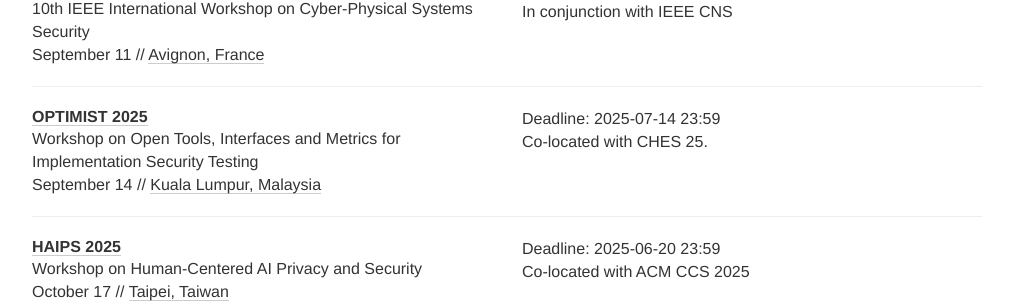
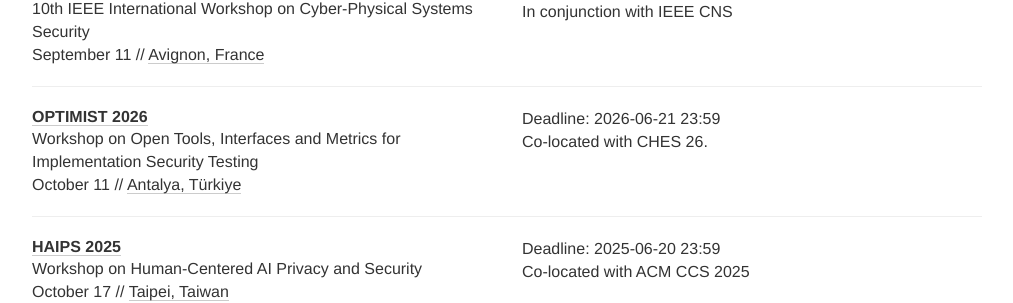
Before and after one commit to sec-deadlines/sec-deadlines.github.io, a Jekyll site: the page built from index.html, in a window 1280 px wide and 900 px high, scrolled down 23070 px. Shown: the part 152-455 px from the top of the window, without its empty margins (133-1146 px from the left). Built offline with Jekyll 4.4.1, drawn with Linux system fonts in a browser that asks for light colours; nearby versions of some CDN libraries; comment, search, counter and statistics services are not loaded.

Commit message:
Update conferences.yml
Updated OPTIMIST 25 entry with OPTIMIST 26 info

```diff
--- a/_data/conferences.yml
+++ b/_data/conferences.yml
@@ -1541,13 +1541,13 @@
 
 - name: OPTIMIST
   description: Workshop on Open Tools, Interfaces and Metrics for Implementation Security Testing
-  year: 2025
-  link: https://optimist-ose.org/ches25
-  deadline:
-    - "2025-07-14 23:59"
-  comment: Co-located with CHES 25.
-  date: September 14
-  place: Kuala Lumpur, Malaysia
+  year: 2026
+  link: https://optimist-ose.org/ches26
+  deadline:
+    - "2026-06-21 23:59"
+  comment: Co-located with CHES 26.
+  date: October 11
+  place: Antalya, Türkiye
   tags: [CRYPTO, SEC, SHOP, OTHERS]
 
 - name: HAIPS
```
